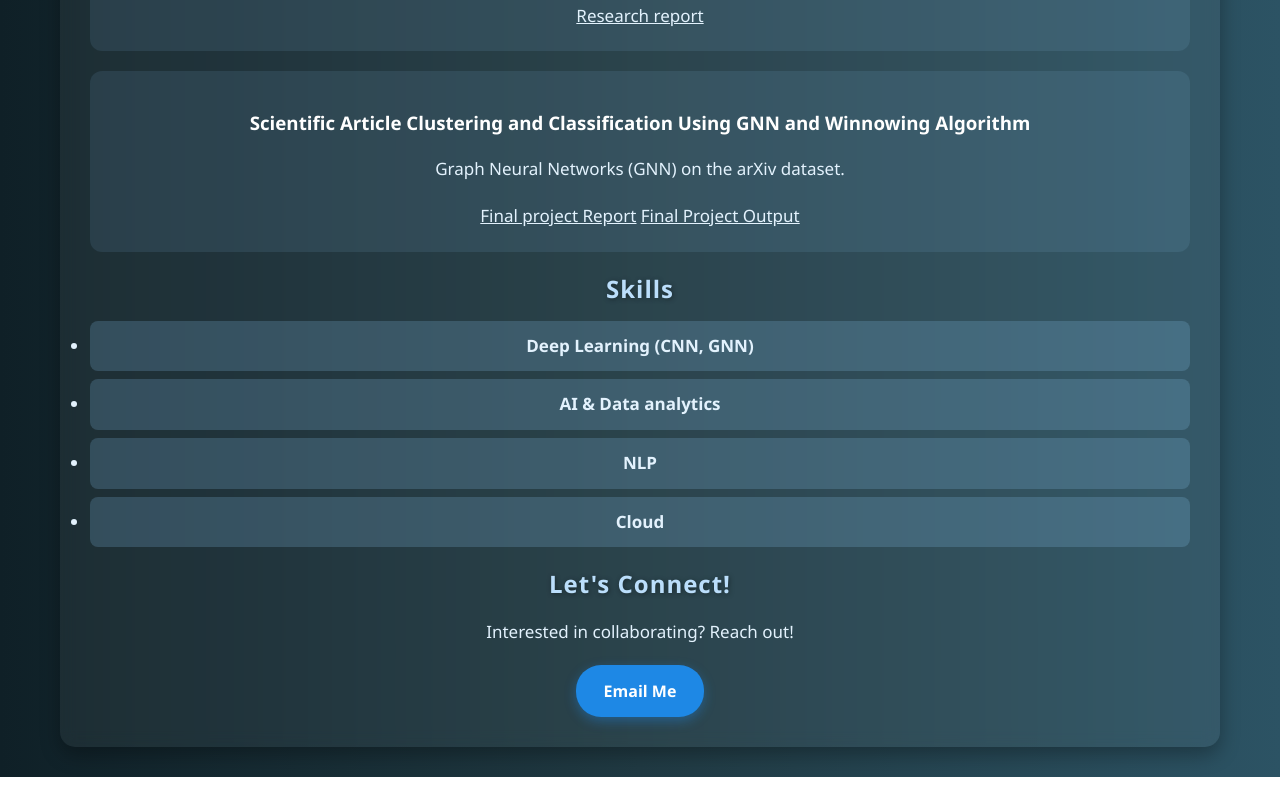
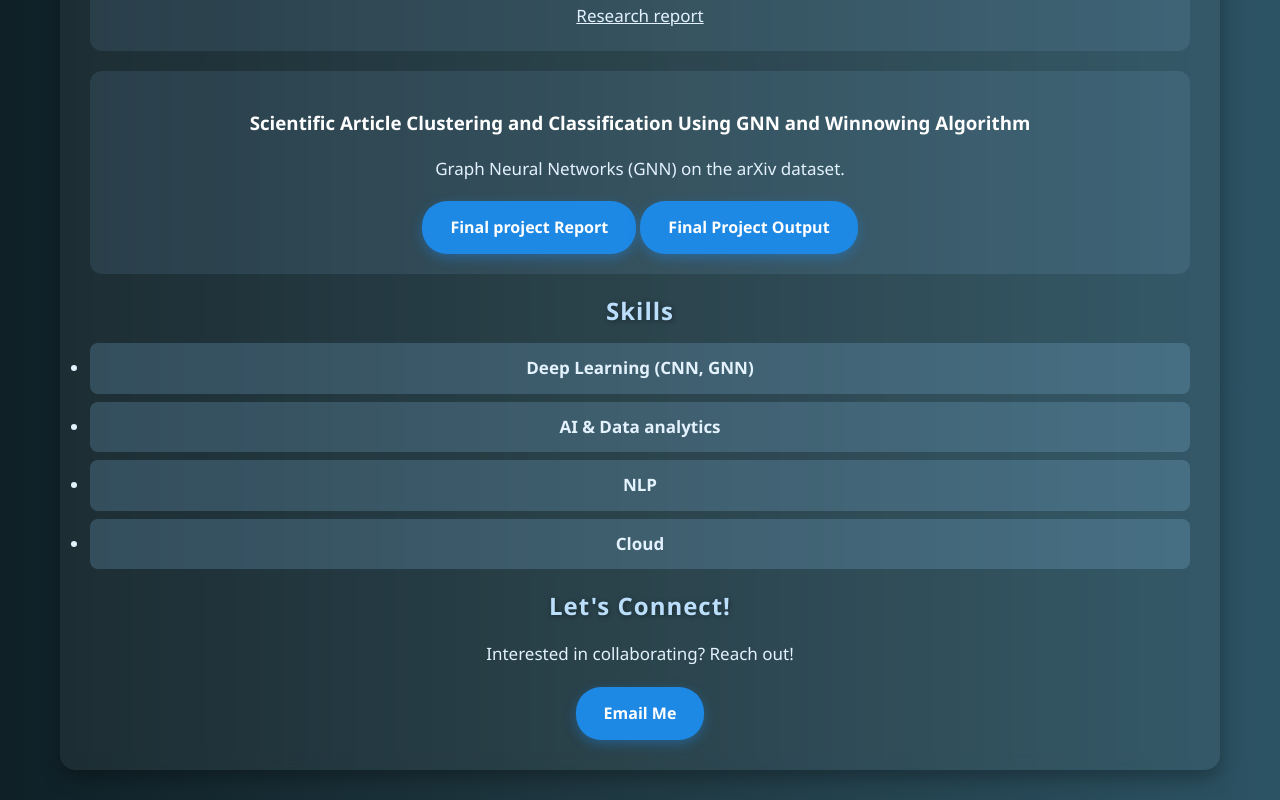
Before and after one commit to Krishnaprasad004/portfolio, a plain HTML site: page index.html in a window 1280 px wide. Shown: the part 884-1684 px from the top of the page. Before the commit the page ends 1661 px from the top, so only its background shows below. Drawn offline with Linux system fonts and the light colour scheme.

Commit message:
added btn

```diff
--- a/index.html
+++ b/index.html
@@ -37,8 +37,8 @@
             <div class="project">
                 <h3>Scientific Article Clustering and Classification Using GNN and Winnowing Algorithm</h3>
                 <p>Graph Neural Networks (GNN) on the arXiv dataset.</p>
-                <a href="/project report final.pdf">Final project Report</a>
-                <a href="">Final Project Output</a>
+                <a href="/project report final.pdf"  class="btn" >Final project Report</a>
+                <a href="/project output images.pdf" class="btn">Final Project Output</a>
             </div>
         </section>
 
```
